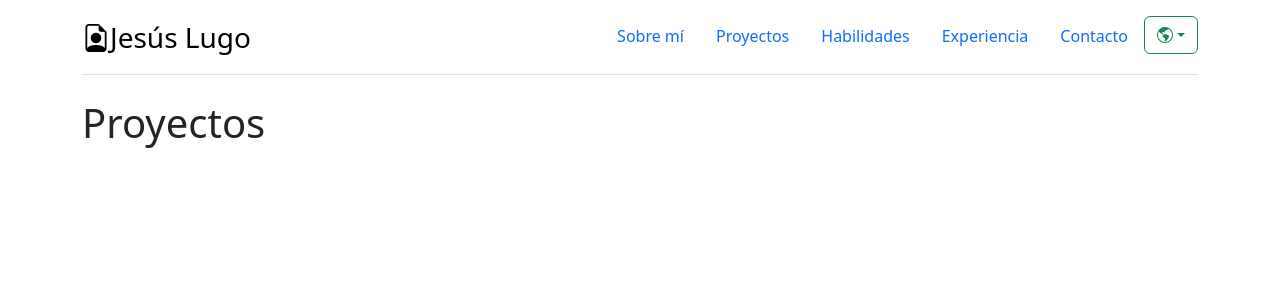
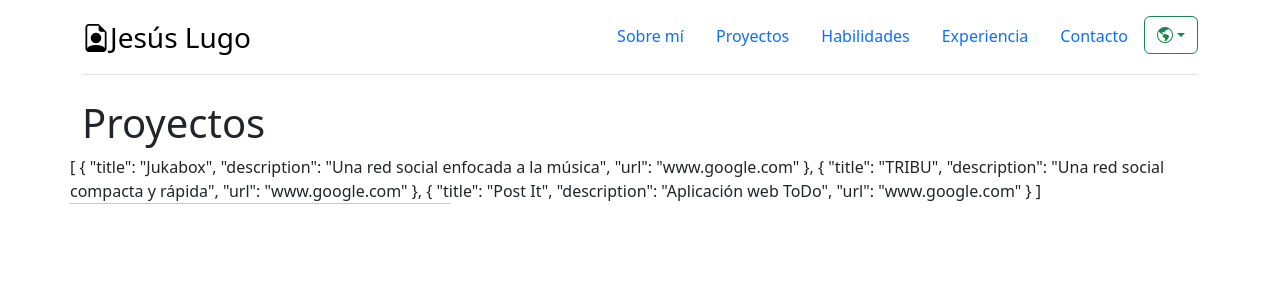
Before and after one commit to dbetancorfp/portfolio, a Vue app: page /projects in a window 1280 px wide. Shown: the top 300 px of the page. Built offline with nearby package versions, Linux system fonts and the light colour scheme.

Commit message:
Se adelantan apartados 6 y 7

```diff
--- a/src/components/Projects.vue
+++ b/src/components/Projects.vue
@@ -1,14 +1,16 @@
 <script setup>
     import { useI18n } from "vue-i18n";
+    const locale = useI18n();
+    const currentLocale = locale.getLocaleMessage(locale.locale.value);
 
-    const { locale, t } = useI18n();
 </script>
 
 <template>
     <section id="projects">
         <h1>Proyectos</h1>
         <div class="row row-cols-3">
-
+            {{ currentLocale["project-cards"] }}
+            <hr>
         </div>
     </section>
 </template>
```
